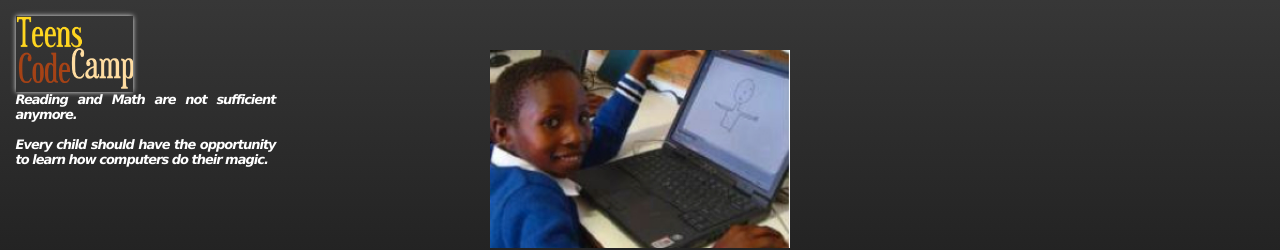
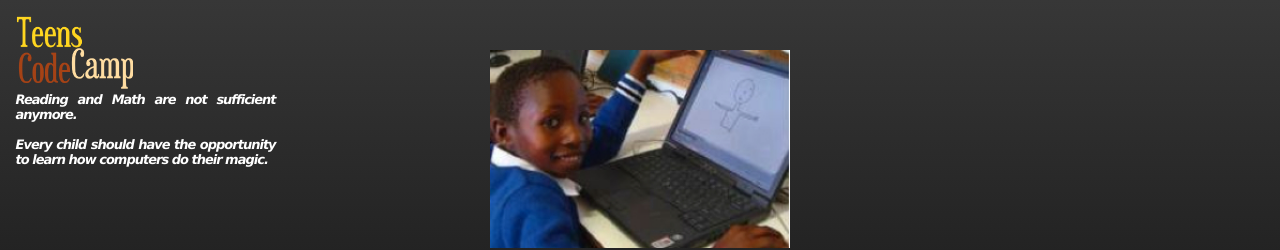
Before and after one commit to kidsonkode/kidsonkode.github.io, a Jekyll site: the page built from index.html, in a window 1280 px wide. Shown: the top 250 px of the page. Built offline with Jekyll 4.4.1, drawn with Linux system fonts in a browser that asks for light colours; nearby versions of some CDN libraries; Markdown is read by kramdown in place of the engine named in the settings.

Commit message:
remove border

```diff
--- a/css/stylesheet.css
+++ b/css/stylesheet.css
@@ -145,12 +145,6 @@ img {
   padding: 5px;
   margin: 10px 0 10px 0;
   border: 1px solid #ebebeb;
-
-  box-shadow: 0 0 5px #ebebeb;
-  -webkit-box-shadow: 0 0 5px #ebebeb;
-  -moz-box-shadow: 0 0 5px #ebebeb;
-  -o-box-shadow: 0 0 5px #ebebeb;
-  -ms-box-shadow: 0 0 5px #ebebeb;
 }
 
 pre, code {
```
Also changed, not shown: 1 other file.
